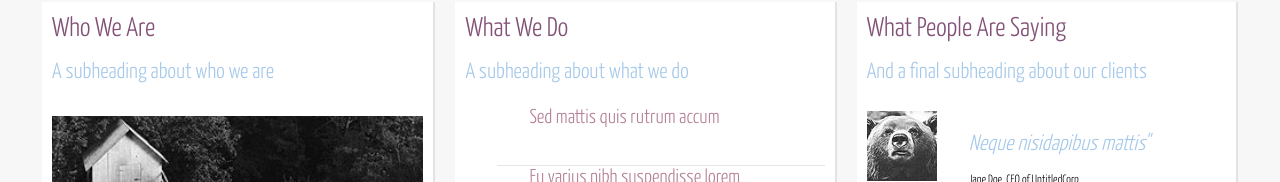
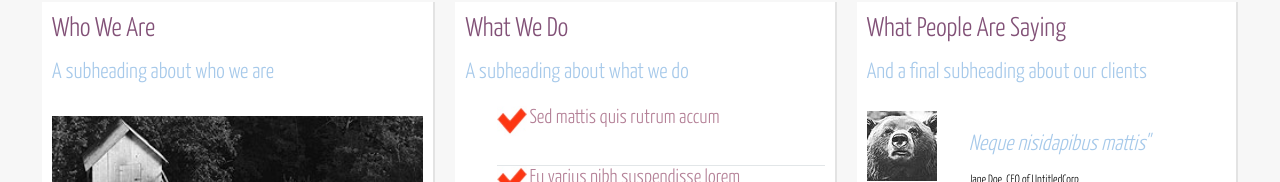
Before and after one commit to rubensato/TP-Parcial_LPPA_1, a plain HTML site: page index.html in a window 1280 px wide. Shown: the part 770-952 px from the top of the page. Drawn offline with Linux system fonts and the light colour scheme.

Commit message:
viñetas estilizadas con imagen en listado del bloque medio de about

```diff
--- a/css/style.css
+++ b/css/style.css
@@ -343,9 +343,9 @@ header label:hover {
 
 .about-box2 li {
   padding-left: 2rem;
-  background-image: url("./img/vineta-item.jpg");
+  background-image: url("../img/vineta-item.jpg");
   background-position: 0 0;
-  background-size: 20px 20px;
+  background-size: 30px 30px;
   background-repeat: no-repeat;
   font-size: 20px;
   height: 60px;
```
